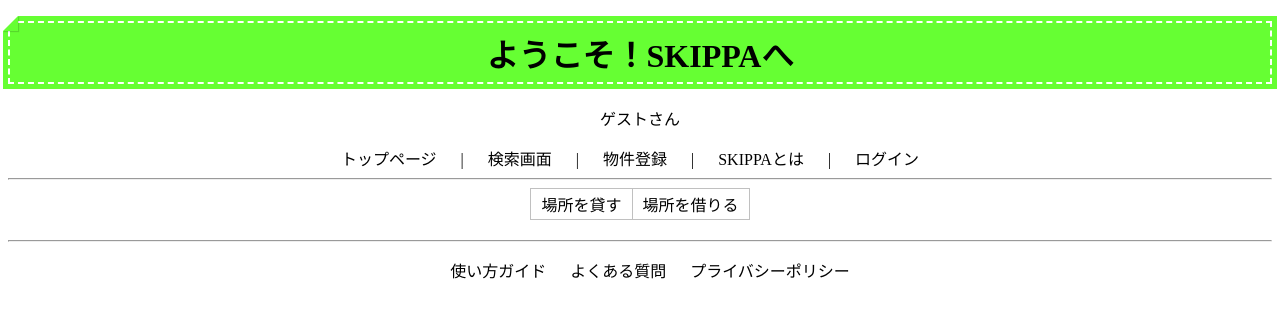
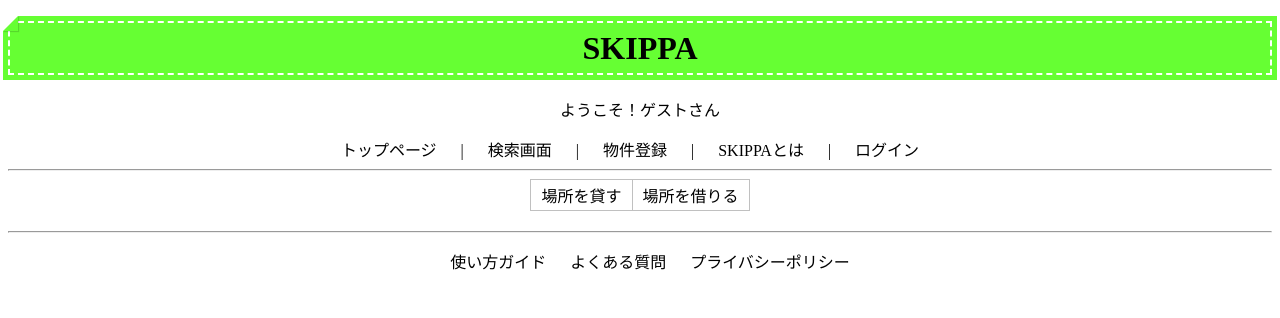
Before and after one commit to akkun1997/SKIPPA, a PHP site: page /index.php in a window 1280 px wide. Shown: the top 318 px of the page. Run offline with PHP 8.4, Linux system fonts and the light colour scheme.

Commit message:
ヘッダーの名前表示をニックネームに変更したよ

```diff
--- a/header.php
+++ b/header.php
@@ -11,8 +11,8 @@
 </head>
 <body>
 	<div class = "main">
-		<h1><a href = "<?= $index_php ?>" class="">ようこそ！SKIPPAへ</a></h1>
-		<P><?= $userName ?>さん</P>
+		<h1><a href = "<?= $index_php ?>" class="">SKIPPA</a></h1>
+		<P>ようこそ！<?= $nickName ?>さん</P>
 		<ui class = "navi">
 			<li><a href = "<?= $index_php ?>">トップページ</a></li>
 			<li>|</li>
--- a/pre.php
+++ b/pre.php
@@ -11,8 +11,8 @@ if(!isset($_SESSION)){
 //セッション情報としてユーザーID、名前が保持されているならそれを取得する
 $userId = isset($_SESSION['userId']) ? $_SESSION['userId']:'';
 $userName = isset($_SESSION['userName']) ? $_SESSION['userName']:'';
+$nickName = isset($_SESSION['nickName']) ? $_SESSION['nickName']:'';
 $tel = isset($_SESSION['tel']) ? $_SESSION['tel']:'';
-
 
 //セッション情報にユーザーID、名前が保持されていない場合
 if(empty($userId) || empty($userName) || empty($tel)){
@@ -20,10 +20,12 @@ if(empty($userId) || empty($userName) || empty($tel)){
 	if(isset($_COOKIE['userId']) && isset($_COOKIE['userName']) && isset($_COOKIE['tel'])){
 		$uerId = $_COOKIE['userId'];
 		$userName = $_COOKIE['userName'];
+		$nickName = $_COOKIE['nickName'];
 		$tel = $_COOKIE['tel'];
 	}else{
 		$userId = (string)mt_rand(10000000,99999999);
 		$userName = 'ゲスト';
+		$nickName = 'ゲスト';
 		setcookie("userId",$userId,time() + 60*60*24*14,'/');
 		setcookie("userName",$userName,time() + 60*60*24*14,'/');
 	}
@@ -31,6 +33,7 @@ if(empty($userId) || empty($userName) || empty($tel)){
 	//以上で決定したユーザーID、名前をセッション情報として保持する。
 	$_SESSION['userId'] = $userId;
 	$_SESSION['userName'] = $userName;
+	$_SESSION['nickName'] = $nickName;
 	$_SESSION['tel'] = $tel;
 }
 
--- a/user/login_DB.php
+++ b/user/login_DB.php
@@ -31,6 +31,7 @@
 	$_SESSION['userId'] = $userId;
 	$_SESSION['userName'] = $userName;
 	$_SESSION['kana'] = $result['kana'];
+	$_SESSION['nickName'] = $result['nickName'];
 	$_SESSION['zip'] = $result['zip'];
 	$_SESSION['address'] = $result['address'];
 	$_SESSION['tel'] = $result['tel'];
```
